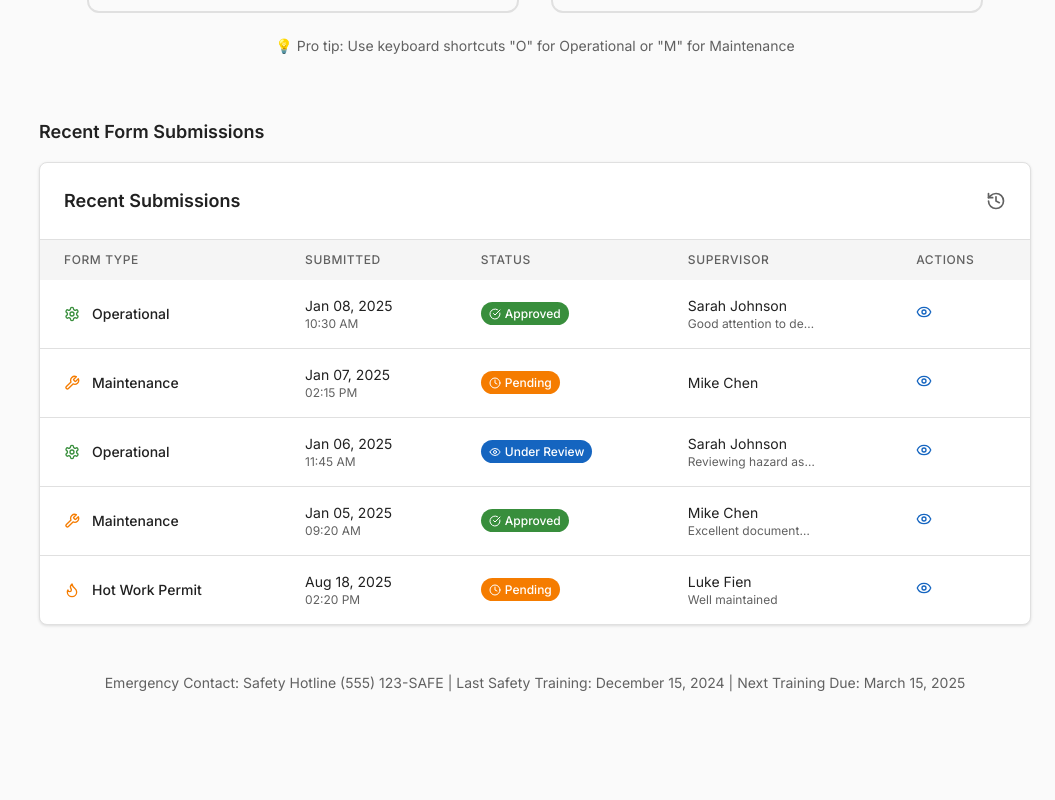
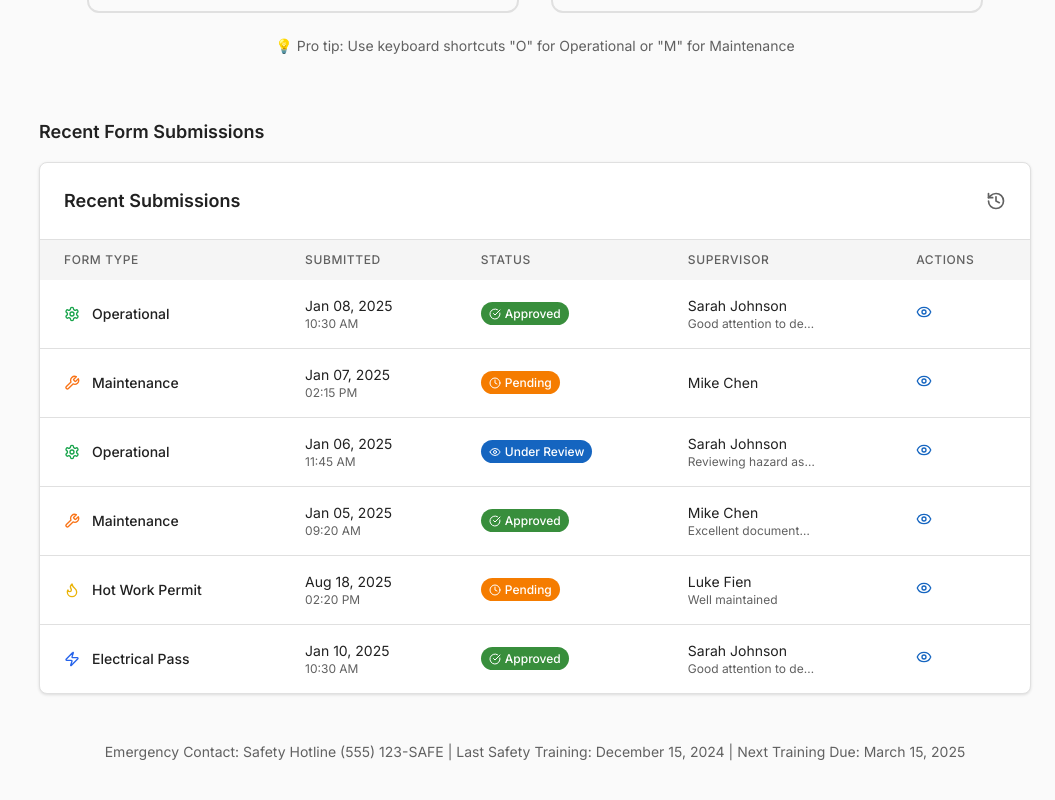
Before and after one commit to Nidhirathore31/factory_safety_reporter, a React (Vite) app: page /worker-dashboard-form-selection in a window 1280 px wide. Shown: the part 1264-2064 px from the top of the page, without its empty margins (225-1280 px from the left). Before the commit the page ends 1997 px from the top, so only its background shows below. Built offline with nearby package versions, Linux system fonts and the light colour scheme.

Commit message:
dashboard fixes

```diff
--- a/src/pages/pre-job-safety-survey-form/components/CompletionSidebar.jsx
+++ b/src/pages/pre-job-safety-survey-form/components/CompletionSidebar.jsx
@@ -43,13 +43,13 @@ const CompletionSidebar = ({
       name: 'SPV Verification',
       icon: 'Shield',
       required: true,
-      fields: ['spv']
+      fields: []
     }
   ];
 
   const getSectionCompletion = (section) => {
     let completed = 0;
-    let total = section?.fields?.length;
+    let total = section?.fields?.length || 0;
 
     section?.fields?.forEach(field => {
       if (field === 'hazardCategories') {
@@ -60,32 +60,36 @@ const CompletionSidebar = ({
           key?.startsWith('fall') || key?.startsWith('combustible')
         );
         if (hasHazardSelections) completed++;
-        console.log(hasHazardSelections,"hasHazardSelections")
+
       } else if (field === 'inspectionCategories') {
         const hasInspactionSelections = Object.keys(formData)?.some(key =>
           key?.startsWith('ppe') || key?.startsWith('work_area') || key?.startsWith('standing_surface') ||
           key?.startsWith('tools') || key?.startsWith('equipment') || key?.startsWith('permits')
         );
         if (hasInspactionSelections) completed++;
-        console.log(hasInspactionSelections,"hasInspactionSelections")
+
       } else if (field === 'inspectionChecklist') {
         // Check if inspection checklist has some answers
         const hasInspectionAnswers = formData?.inspectionChecklist &&
           Object.keys(formData?.inspectionChecklist)?.length > 0;
         if (hasInspectionAnswers) completed++;
-        console.log(hasInspectionAnswers,"hasInspectionAnswers")
+
       } else if (field === 'spv') {
         // Check SPV section completion
         const spvData = formData?.spv || {};
         const hasRequiredSpvFields = spvData?.spvName && spvData?.spvEmployeeId &&
           spvData?.signature && spvData?.criticalQuestions;
         if (hasRequiredSpvFields) completed++;
-        console.log(hasRequiredSpvFields,"hasRequiredSpvFields")
+
       } else {
         // Regular field check
         if (formData?.[field]) completed++;
       }
     });
+
+    if (total === 0) {
+      return { completed: 1, total: 1, percentage: 100 };
+    }
 
     return { completed, total, percentage: Math.round((completed / total) * 100) };
   };
--- a/src/pages/pre-job-safety-survey-form/index.jsx
+++ b/src/pages/pre-job-safety-survey-form/index.jsx
@@ -507,43 +507,52 @@ const PreJobSafetySurveyForm = () => {
       }
     });
 
-    // SPV validation
-    const spvData = formData?.spv || {};
-    if (!spvData?.spvName) newErrors.spvName = 'SPV name is required';
-    if (!spvData?.spvEmployeeId) newErrors.spvEmployeeId = 'SPV employee ID is required';
-    if (!spvData?.signature) newErrors.spv = 'Digital signature is required';
-
-    // Critical questions validation
-    const criticalQuestions = spvData?.criticalQuestions || {};
-    const requiredQuestions = ['hazards_identified', 'controls_implemented', 'ppe_verified', 'emergency_procedures', 'work_authorization'];
-    const unansweredQuestions = requiredQuestions?.filter(q => !criticalQuestions?.[q]);
-    if (unansweredQuestions?.length > 0) {
-      newErrors.spv = 'All critical safety questions must be answered';
-    }
-
     setErrors(newErrors);
     return Object.keys(newErrors)?.length === 0;
   };
 
+  // const handleSubmit = async () => {
+  //   if (!validateForm()) {
+  //     return;
+  //   }
+
+  //   setIsSubmitting(true);
+
+  //   try {
+  //     // Simulate form submission
+  //     await new Promise(resolve => setTimeout(resolve, 2000));
+
+  //     // Clearcon= saved data
+  //     localStorage.removeItem('tolko-safety-form');
+
+  //     // Navigate to success page or dashboard
+  //     navigate('/worker-dashboard-form-selection', {
+  //       state: {
+  //         message: 'Safety form submitted successfully!',
+  //         formId: `ASPEN-${new Date()?.getFullYear()}-${String(Math.floor(Math.random() * 10000))?.padStart(4, '0')}`
+  //       }
+  //     });
+  //   } catch (error) {
+  //     console.error('Form submission error:', error);
+  //     setAutoSaveStatus('error');
+  //   } finally {
+  //     setIsSubmitting(false);
+  //   }
+  // };
+
+
   const handleSubmit = async () => {
-    if (!validateForm()) {
-      return;
-    }
-
     setIsSubmitting(true);
 
     try {
-      // Simulate form submission
       await new Promise(resolve => setTimeout(resolve, 2000));
 
-      // Clear saved data
       localStorage.removeItem('tolko-safety-form');
 
-      // Navigate to success page or dashboard
       navigate('/worker-dashboard-form-selection', {
         state: {
           message: 'Safety form submitted successfully!',
-          formId: `ASPEN-${new Date()?.getFullYear()}-${String(Math.floor(Math.random() * 10000))?.padStart(4, '0')}`
+          formId: `ASPEN-${new Date().getFullYear()}-${String(Math.floor(Math.random() * 10000)).padStart(4, '0')}`
         }
       });
     } catch (error) {
@@ -553,6 +562,7 @@ const PreJobSafetySurveyForm = () => {
       setIsSubmitting(false);
     }
   };
+
 
   useEffect(()=>{
     if(role=="supervisor"){
--- a/src/pages/worker-dashboard-form-selection/components/RecentSubmissionsTable.jsx
+++ b/src/pages/worker-dashboard-form-selection/components/RecentSubmissionsTable.jsx
@@ -21,8 +21,17 @@ const RecentSubmissionsTable = ({ submissions }) => {
   };
 
   const getFormTypeColor = (type) => {
-    return type === 'operational' ? 'text-success' : 'text-warning';
+    // return type === 'operational' ? 'text-success' : 'text-warning';
+    return type === "operational"
+    ? "text-green-600"
+    : type === "maintenance"
+    ? "text-orange-500"
+    : type === "electrical pass"
+    ? "text-blue-600"
+    :  "text-yellow-500";
+
   };
+
 
   return (
     <div className="bg-card rounded-lg border border-border industrial-shadow">
@@ -58,11 +67,25 @@ const RecentSubmissionsTable = ({ submissions }) => {
               <tr key={submission?.id} className="hover:bg-muted/50 industrial-transition">
                 <td className="px-6 py-4 whitespace-nowrap">
                   <div className="flex items-center space-x-3">
-                    <Icon
+                    {/* <Icon
                       name={submission?.type === 'operational' ? 'Settings' : (submission?.type === 'hot work permit' ? 'Flame' : 'Wrench')}
                       size={16}
                       className={getFormTypeColor(submission?.type)}
-                    />
+                    /> */}
+                    <Icon
+  name={
+    submission?.type === 'operational'
+      ? 'Settings'
+      : submission?.type === 'hot work permit'
+      ? 'Flame'
+      : submission?.type === 'electrical pass'
+      ? 'Zap'
+      : 'Wrench'
+  }
+  size={16}
+  className={getFormTypeColor(submission?.type)}
+/>
+
                     <span className="text-sm font-medium text-foreground capitalize">
                       {submission?.type}
                     </span>
--- a/src/pages/worker-dashboard-form-selection/index.jsx
+++ b/src/pages/worker-dashboard-form-selection/index.jsx
@@ -81,7 +81,16 @@ const WorkerDashboard = () => {
       status: "pending",
       supervisor: "Luke Fien",
       feedback: "Well maintained"
-    }
+    },
+    {
+      id: 6,
+      type: "electrical pass",
+      date: "Jan 10, 2025",
+      time: "10:30 AM",
+      status: "approved",
+      supervisor: "Sarah Johnson",
+      feedback: "Good attention to detail"
+    },
   ];
 
   const safetyTips = [
```
Also changed, not shown: src/pages/worker-dashboard-form-selection/components/ElectricalPassCard.jsx (line endings or trailing spaces).
